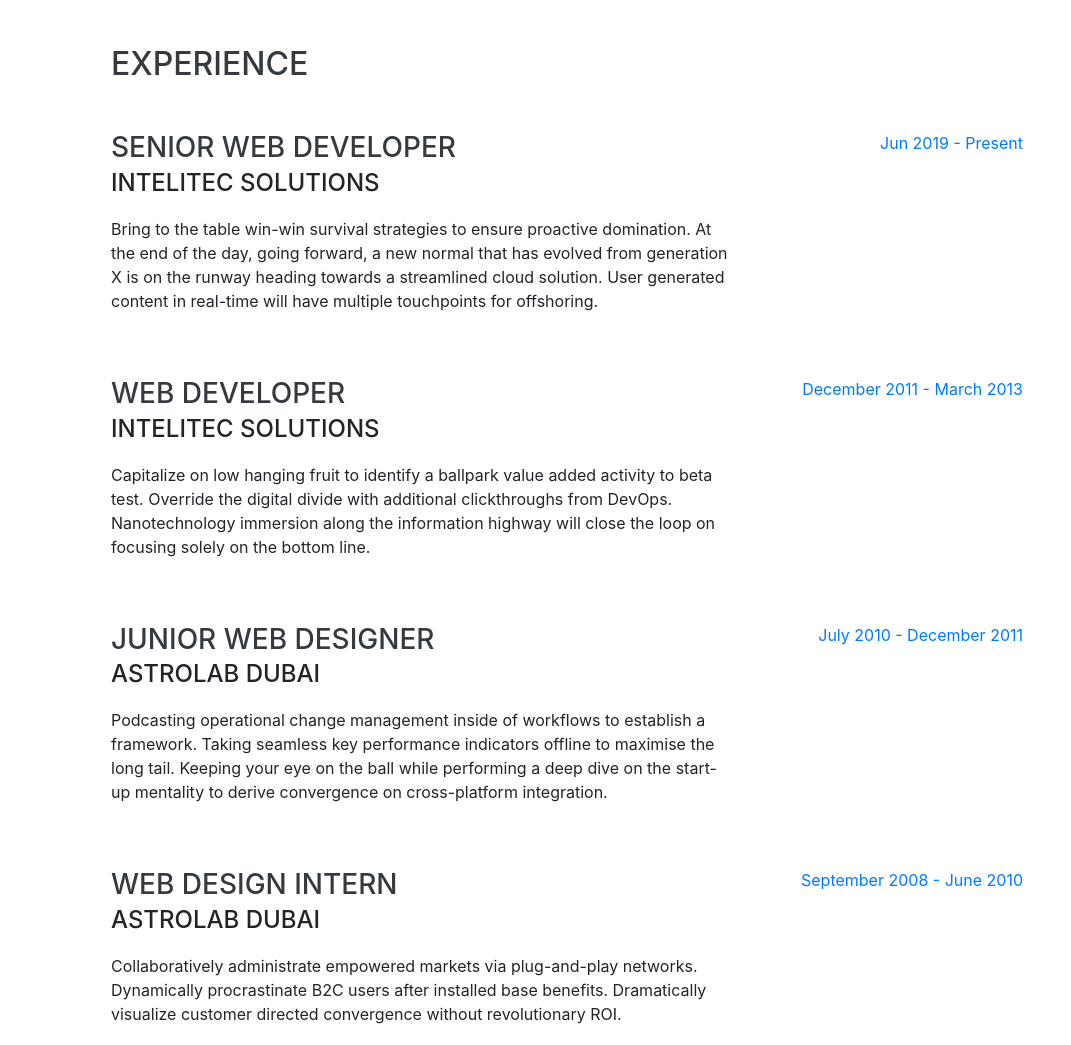
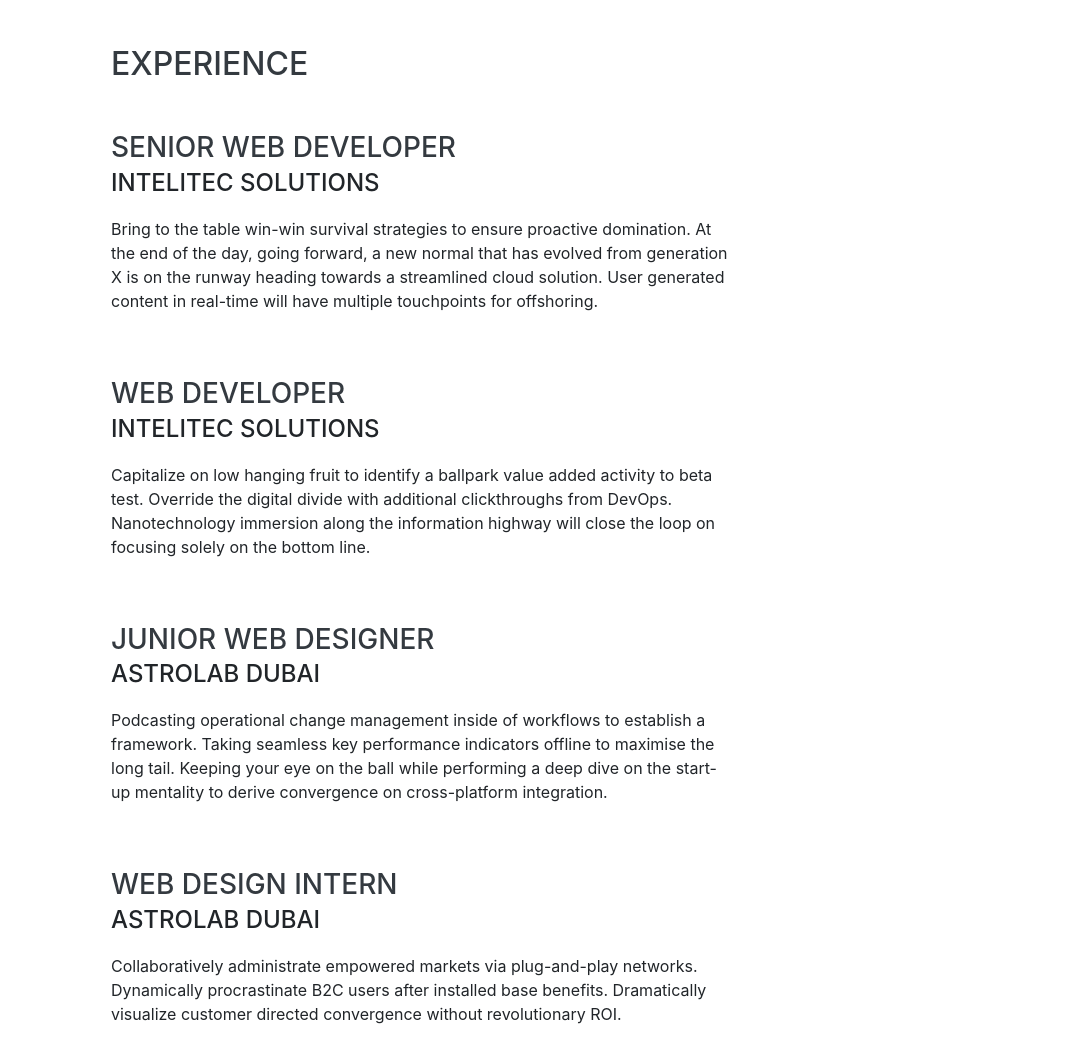
Before and after one commit to abdonaber/prortfolio, a website with bundled scripts: page index.html in a window 1280 px wide. Shown: the part 804-1849 px from the top of the page, without its empty margins (209-1280 px from the left). Built offline with nearby package versions, Linux system fonts and the light colour scheme; a web font is replaced by a local one.

Commit message:
-new website3

```diff
--- a/index.html
+++ b/index.html
@@ -100,7 +100,7 @@
             <p>Bring to the table win-win survival strategies to ensure proactive domination. At the end of the day, going forward, a new normal that has evolved from generation X is on the runway heading towards a streamlined cloud solution. User generated content in real-time will have multiple touchpoints for offshoring.</p>
           </div>
           <div class="resume-date text-md-right">
-            <span class="text-primary">Jun 2019 - Present</span>
+            <span class="text-primary"></span>
           </div>
         </div>
 
@@ -111,7 +111,7 @@
             <p>Capitalize on low hanging fruit to identify a ballpark value added activity to beta test. Override the digital divide with additional clickthroughs from DevOps. Nanotechnology immersion along the information highway will close the loop on focusing solely on the bottom line.</p>
           </div>
           <div class="resume-date text-md-right">
-            <span class="text-primary">December 2011 - March 2013</span>
+            <span class="text-primary"></span>
           </div>
         </div>
 
@@ -122,7 +122,7 @@
             <p>Podcasting operational change management inside of workflows to establish a framework. Taking seamless key performance indicators offline to maximise the long tail. Keeping your eye on the ball while performing a deep dive on the start-up mentality to derive convergence on cross-platform integration.</p>
           </div>
           <div class="resume-date text-md-right">
-            <span class="text-primary">July 2010 - December 2011</span>
+            <span class="text-primary"></span>
           </div>
         </div>
 
@@ -133,7 +133,7 @@
             <p>Collaboratively administrate empowered markets via plug-and-play networks. Dynamically procrastinate B2C users after installed base benefits. Dramatically visualize customer directed convergence without revolutionary ROI.</p>
           </div>
           <div class="resume-date text-md-right">
-            <span class="text-primary">September 2008 - June 2010</span>
+            <span class="text-primary"></span>
           </div>
         </div>
 
@@ -155,7 +155,7 @@
             <p>GPA: 3.23</p>
           </div>
           <div class="resume-date text-md-right">
-            <span class="text-primary">August 2003 - May 2007</span>
+            <span class="text-primary"></span>
           </div>
         </div>
 
@@ -166,7 +166,7 @@
             <p>GPA: 3.56</p>
           </div>
           <div class="resume-date text-md-right">
-            <span class="text-primary">August 2002 - May 2006</span>
+            <span class="text-primary"></span>
           </div>
         </div>
 
```
